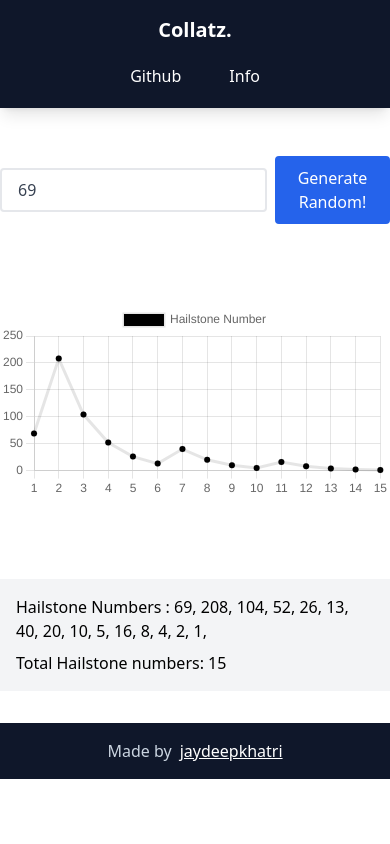
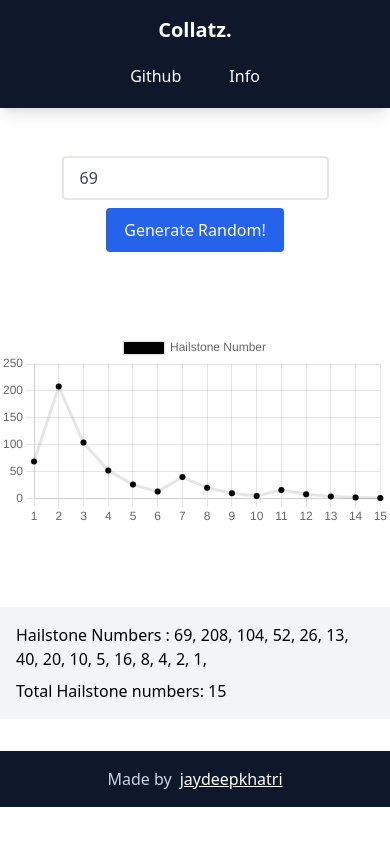
Before and after one commit to jaydeepkhatri/collatz-conjecture, a React (Create React App) app: page / in a window 390 px wide. Built offline with nearby package versions, Linux system fonts and the light colour scheme.

Commit message:
✏ Layout fix for input

```diff
--- a/src/components/Chart/Chart.js
+++ b/src/components/Chart/Chart.js
@@ -50,11 +50,11 @@ const Chart = () => {
     return (
         <>
             <section className="py-12 flex justify-center">
-                <div className="md:container md:mx-auto flex flex-row items-center justify-center">
+                <div className="md:container md:mx-auto md:flex-row flex flex-col items-center justify-center">
                     <input type="number" id="number" className="form-control rounded px-4 py-2
                     text-gray-700 bg-white bg-clip-padding border-2
                     focus:border-gray-500 focus:outline-none" onChange={(e) => setSearchNumber(e.target.value)} value={searchNumber} placeholder="Enter a Number" />
-                    <button type="button" onClick={(e) => setSearchNumber(Math.floor(Math.random() * Number.MAX_SAFE_INTEGER))} className="inline-block rounded border-2 text-white bg-blue-600 border-blue-600 hover:bg-blue-800 hover:border-blue-800 duration-100 px-4 py-2 ml-2">Generate Random!</button>
+                    <button type="button" title="Click to generate Random Number" onClick={(e) => setSearchNumber(Math.floor(Math.random() * Number.MAX_SAFE_INTEGER))} className="inline-block rounded border-2 text-white bg-blue-600 border-blue-600 hover:bg-blue-800 hover:border-blue-800 duration-100 px-4 py-2 mt-2 md:mt-0 md:ml-2">Generate Random!</button>
                 </div>
             </section>
 
```
